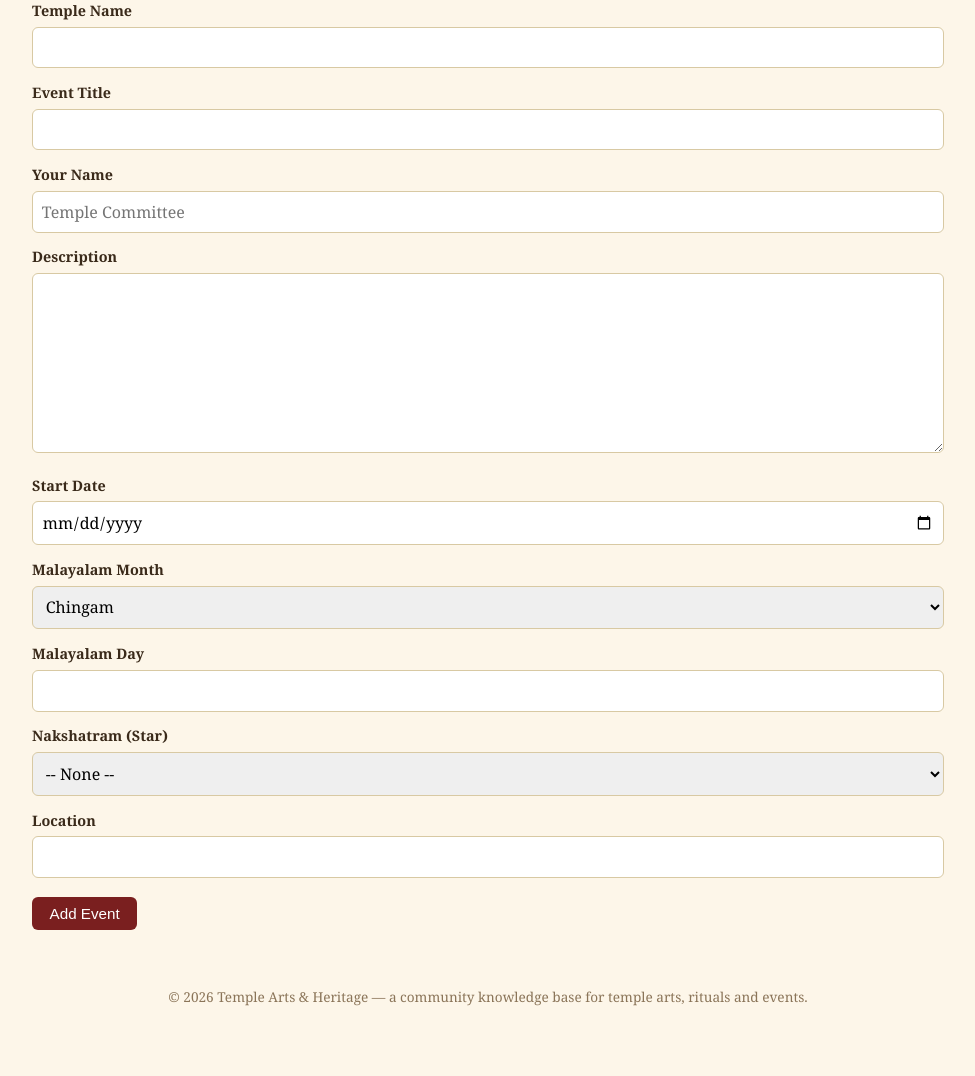
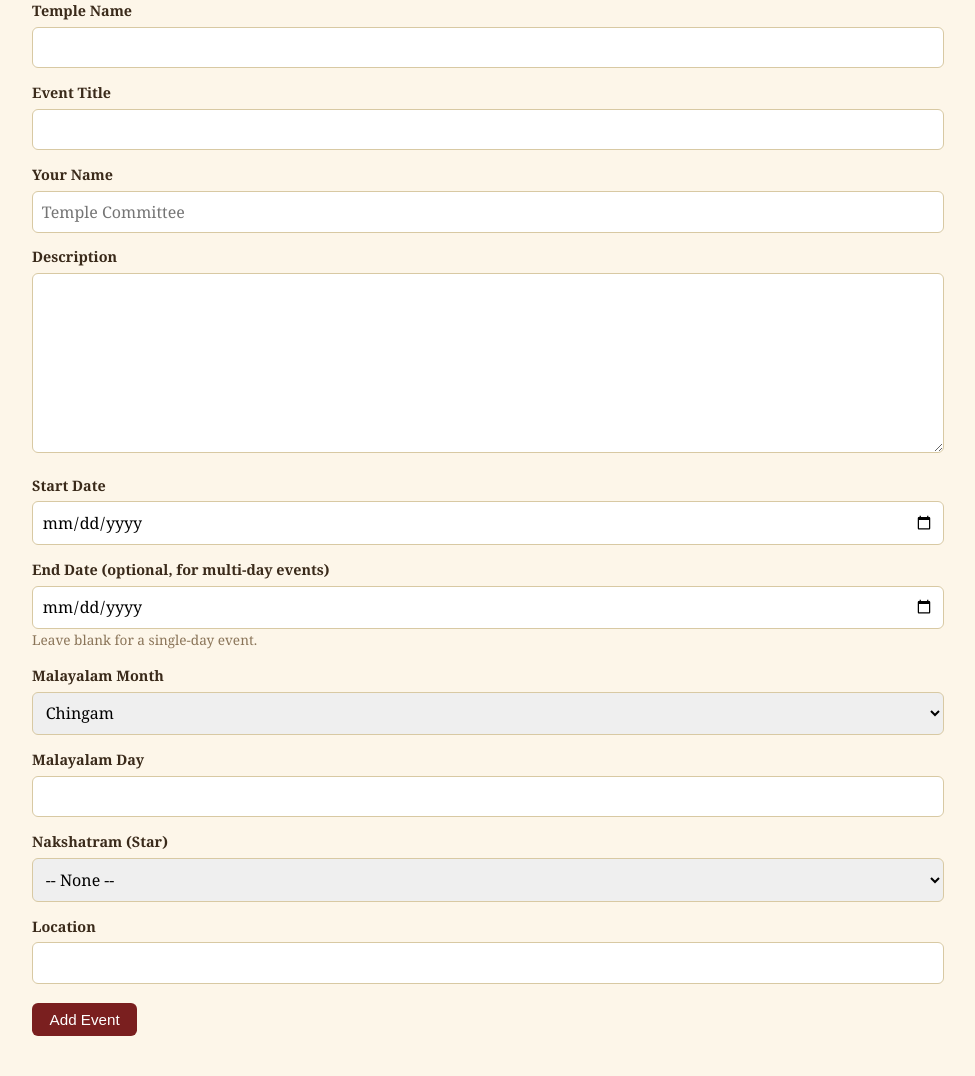
Before and after one commit to Gautzz/temple_arts_site_v2, a Flask app: page /events/new in a window 1280 px wide. Shown: the part 240-1316 px from the top of the page, without its empty margins (152-1127 px from the left). Before the commit the page ends 1246 px from the top, so only its background shows below. Run offline with Flask 3, Linux system fonts and the light colour scheme.

Commit message:
Add files via upload

```diff
--- a/temple_arts_site/templates/event_form.html
+++ b/temple_arts_site/templates/event_form.html
@@ -21,6 +21,10 @@
   <label>{{ form.gregorian_date.label }}</label>
   {{ form.gregorian_date(id="gdate") }}
   <div class="meta" id="suggestion">{% if suggestion %}Suggested: {{ suggestion }}{% endif %}</div>
+
+  <label>{{ form.end_date.label }}</label>
+  {{ form.end_date() }}
+  <div class="meta">Leave blank for a single-day event.</div>
 
   <label>{{ form.malayalam_month.label }}</label>
   {{ form.malayalam_month() }}
--- a/temple_arts_site/templates/events.html
+++ b/temple_arts_site/templates/events.html
@@ -23,7 +23,7 @@
     <tr>
       <td>{{ e.temple_name }}</td>
       <td>{{ e.title }}</td>
-      <td>{{ e.gregorian_date.strftime('%d %b %Y') }}</td>
+      <td>{{ e.gregorian_date.strftime('%d %b %Y') }}{% if e.end_date and e.end_date != e.gregorian_date %} &ndash; {{ e.end_date.strftime('%d %b %Y') }}{% endif %}</td>
       <td>{% if e.malayalam_month %}{{ e.malayalam_month }} {{ e.malayalam_day or '' }}{% else %}&mdash;{% endif %}</td>
       <td>{{ e.nakshatram or '&mdash;' | safe }}</td>
       <td>{{ e.location or '&mdash;' | safe }}</td>
--- a/temple_arts_site/templates/index.html
+++ b/temple_arts_site/templates/index.html
@@ -49,6 +49,7 @@
         <h3><a href="{{ url_for('events') }}">{{ e.title }}</a></h3>
         <p class="meta">
           {{ e.temple_name }}
+          {% if e.end_date and e.end_date != e.gregorian_date %} &middot; through {{ e.end_date.strftime('%d %b') }}{% endif %}
           {% if e.malayalam_month %} &middot; {{ e.malayalam_month }} {{ e.malayalam_day or '' }}{% endif %}
           {% if e.nakshatram %} &middot; {{ e.nakshatram }} star{% endif %}
         </p>
```
